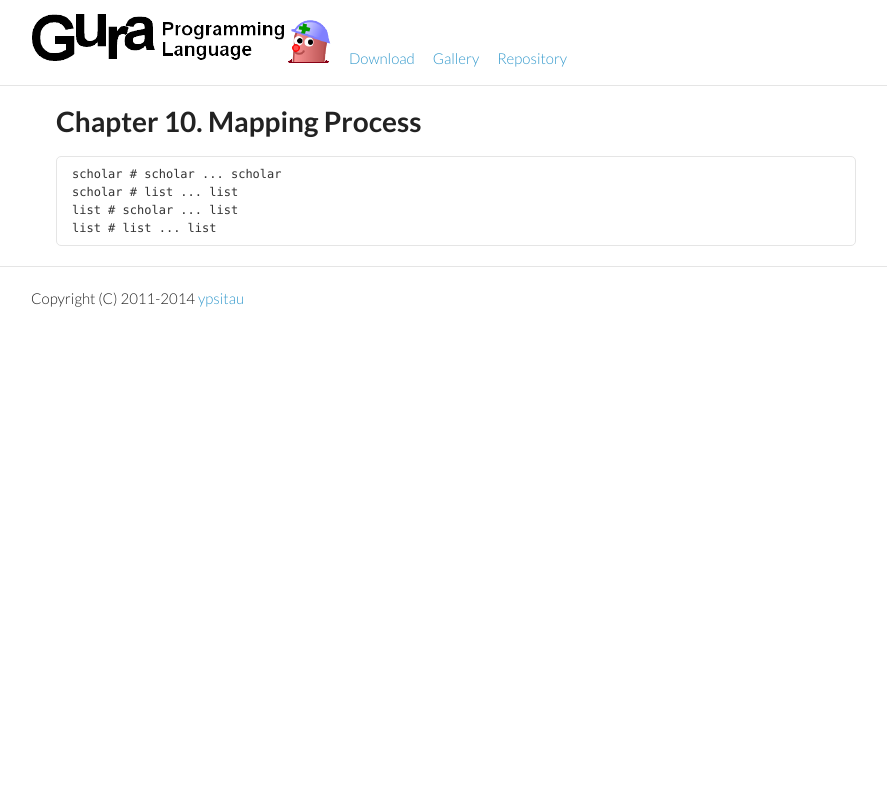
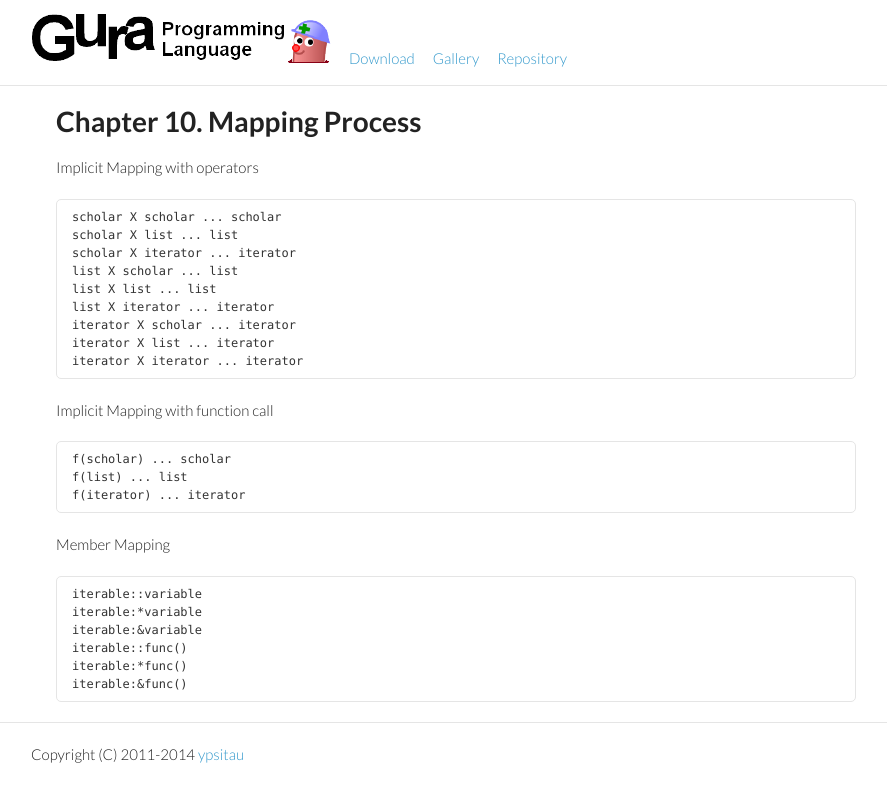
Before and after one commit to rudidude86/gura-lang.github.io, a Jekyll site: the page built from documents/Mapping-Process.md, in a window 1280 px wide. Shown: the top 802 px of the page, without its empty margins (184-1071 px from the left). Built offline with Jekyll 4.4.1, drawn with Linux system fonts in a browser that asks for light colours; Markdown is read by kramdown in place of the engine named in the settings.

Commit message:
updated document

```diff
--- a/documents/Mapping-Process.md
+++ b/documents/Mapping-Process.md
@@ -7,7 +7,29 @@ chapter: 10
 
 # Chapter {{ page.chapter }}. {{ page.title }}
 
-    scholar # scholar ... scholar
-    scholar # list ... list
-    list # scholar ... list
-    list # list ... list
+Implicit Mapping with operators
+
+    scholar X scholar ... scholar
+    scholar X list ... list
+    scholar X iterator ... iterator
+    list X scholar ... list
+    list X list ... list
+    list X iterator ... iterator
+    iterator X scholar ... iterator
+    iterator X list ... iterator
+    iterator X iterator ... iterator
+
+Implicit Mapping with function call
+
+    f(scholar) ... scholar
+    f(list) ... list
+    f(iterator) ... iterator
+
+Member Mapping
+
+    iterable::variable
+    iterable:*variable
+    iterable:&variable
+    iterable::func()
+    iterable:*func()
+    iterable:&func()
```
Also changed, not shown: documents/Object-Oriented-Programming.md (+24 -2 lines).
